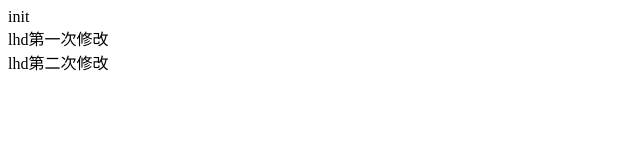
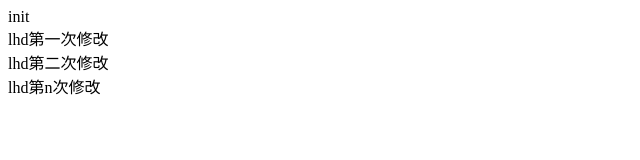
Before and after one commit to CallMe-Jason/Question, a plain HTML site: page 1.git分支问题/git.html in a window 1280 px wide. Shown: the whole page, without its empty margins (0-640 px from the left). Drawn offline with Linux system fonts and the light colour scheme.

Commit message:
lhd第n次修改

```diff
--- a/1.git分支问题/git.html
+++ b/1.git分支问题/git.html
@@ -9,5 +9,6 @@
   <div class="init">init</div>
   <div>lhd第一次修改</div>
   <div>lhd第二次修改</div>
+  <div>lhd第n次修改</div>
 </body>
 </html>
```
